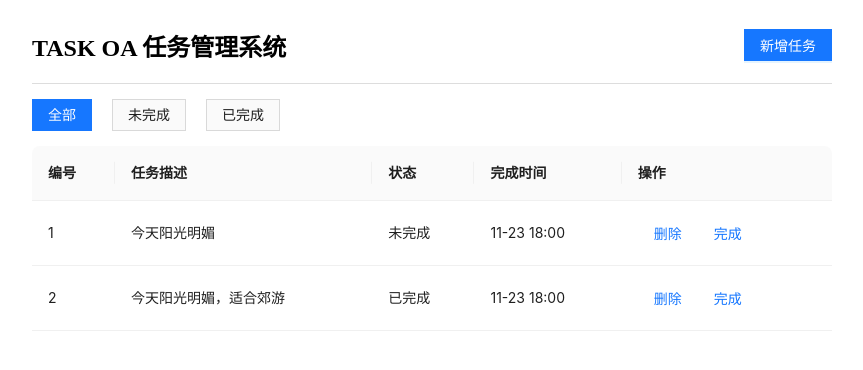
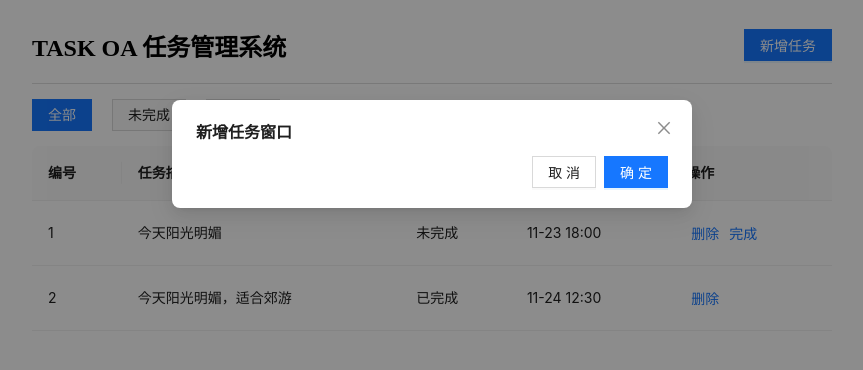
Before and after one commit to stevenliu986/react-demo, a React (Create React App) app: page / in a window 1280 px wide. Both pictures are taken after a click on the button "新增任务". Shown: the top 370 px of the page, without its empty margins (208-1071 px from the left). Built offline with nearby package versions, Linux system fonts and the light colour scheme.

Commit message:
modified:   src/components/Task.jsx 	modified:   src/components/Task.scss

```diff
--- a/src/components/Task.jsx
+++ b/src/components/Task.jsx
@@ -1,4 +1,4 @@
-import { Button, Popconfirm, Table, Tag } from "antd";
+import { Button, Modal, Popconfirm, Table, Tag } from "antd";
 import React from "react";
 import "./Task.scss";
 
@@ -36,23 +36,26 @@ class Task extends React.Component {
       title: "完成时间",
       dataIndex: "finishDate",
       render: (_, record) => {
-        let { state, time, complete } = record;
-        if (+state === 2) time = complete;
+        let { status, time, complete } = record;
+        if (+status === 2) time = complete;
         return formatTime(time);
       },
     },
     {
       title: "操作",
       render: (_, record) => {
-        let { state } = record;
+        let { status } = record;
         return (
           <>
-            <Popconfirm>
+            <Popconfirm title="删除任务" description="您确定要删除该任务？">
               <Button type="link">删除</Button>
             </Popconfirm>
-            <Popconfirm>
-              <Button type="link">完成</Button>
-            </Popconfirm>
+
+            {+status !== 2 ? (
+              <Popconfirm>
+                <Button type="link">完成</Button>
+              </Popconfirm>
+            ) : null}
           </>
         );
       },
@@ -79,16 +82,26 @@ class Task extends React.Component {
   state = {
     tableData: [],
     tableLoading: false,
+    modalVisible: false,
   };
   render() {
-    let { tableData, tableLoading } = this.state;
+    let { tableData, tableLoading, modalVisible } = this.state;
 
     return (
       <div className="task-box">
         {/* 头部 */}
         <div className="header">
           <h2 className="title">TASK OA 任务管理系统</h2>
-          <Button type="primary">新增任务</Button>
+          <Button
+            type="primary"
+            onClick={() => {
+              this.setState({
+                modalVisible: true,
+              });
+            }}
+          >
+            新增任务
+          </Button>
         </div>
 
         {/* 标签 */}
@@ -106,6 +119,16 @@ class Task extends React.Component {
         />
 
         {/* 对话框 & 表单 */}
+        <Modal
+          title="新增任务窗口"
+          open={modalVisible}
+          onCancel={() => {
+            this.setState({ modalVisible: false });
+          }}
+          onOk={() => {
+            this.setState({ modalVisible: false });
+          }}
+        ></Modal>
       </div>
     );
   }
--- a/src/components/Task.scss
+++ b/src/components/Task.scss
@@ -33,4 +33,10 @@
       cursor: pointer;
     }
   }
+
+  .ant-table-cell {
+    .ant-btn-link {
+      padding: 4px;
+    }
+  }
 }
```
